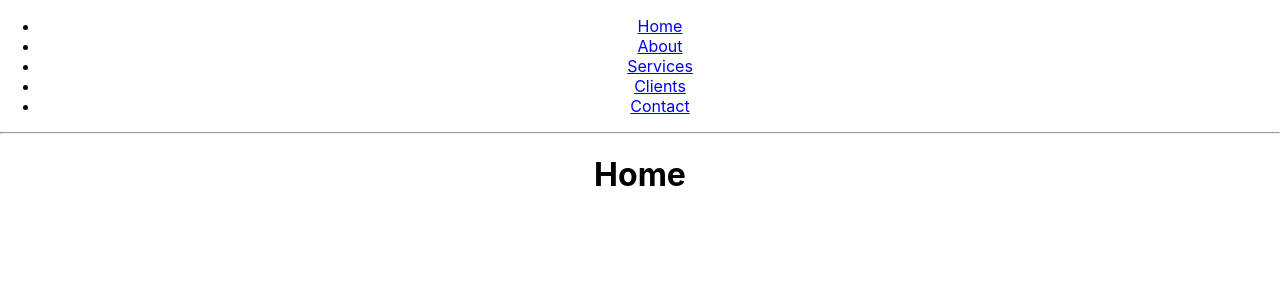
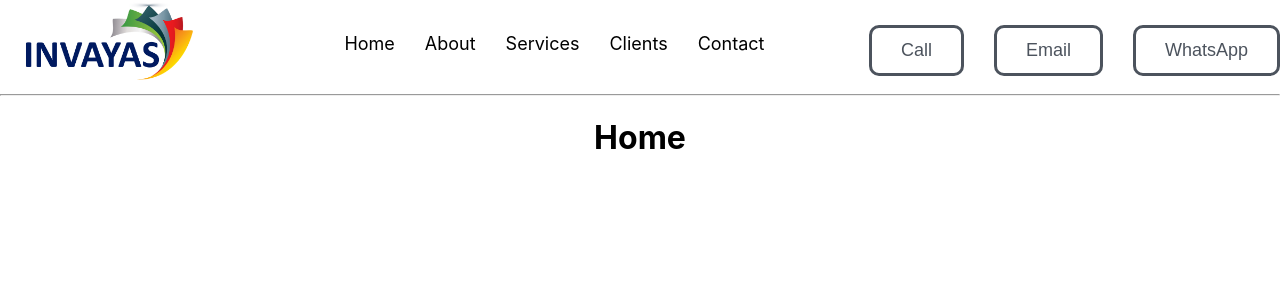
Before and after one commit to swapk123/invayas-main, a React (Create React App) app in the folder invayasreactproject/: page / in a window 1280 px wide. Shown: the top 300 px of the page. Built offline with nearby package versions, Linux system fonts and the light colour scheme.

Commit message:
navbar section

```diff
--- a/invayasreactproject/src/header/Navbar.js
+++ b/invayasreactproject/src/header/Navbar.js
@@ -1,14 +1,17 @@
 import React from "react";
-import {
-
-
-  Link,
-
-} from "react-router-dom";
+import { Link } from "react-router-dom";
+import logo from "../assets/images/invayasLogo.png";
+import styles from './Navbar.module.css';
 
 const Navbar = () => {
   return (
-    <nav>
+    <nav className={styles.navbarContainer}>
+
+      <div className={styles.logoSection}>
+        <img className={styles.invayasLogo} src={logo} alt=""/>
+      </div>
+
+        <div className={styles.navbarContents}>
       <ul>
         <li>
           <Link to="/">Home</Link>
@@ -26,6 +29,14 @@ const Navbar = () => {
           <Link to="/contact">Contact</Link>
         </li>
       </ul>
+      </div>
+
+      <div className={styles.serviceContactBtn}>
+        <button type="button" className={styles.callBtn}>Call</button>
+        <button type="button" className={styles.emailBtn}>Email</button>
+        <button type="button" className={styles.whatsAppBtn}>WhatsApp</button>
+      </div>
+
     </nav>
   );
 };
--- /dev/null
+++ b/invayasreactproject/src/header/Navbar.module.css
@@ -0,0 +1,64 @@
+.navbarContainer{
+  display: flex;
+  justify-content: space-between;
+  align-items:center;
+}
+.invayasLogo{
+  width: 200px;
+}
+
+.navbarContents ul{
+display: flex;
+gap:30px;
+}
+
+.navbarContents li{
+  list-style: none;
+  font-size: 18px;
+}
+
+
+.navbarContents ul li a {
+  text-decoration: none;
+  color: inherit;
+}
+
+.navbarContents ul li a:hover,
+.navbarContents ul li a:active,
+.navbarContents ul li a:focus {
+  text-decoration: none;
+}
+/*navbar right side button css*/
+
+.serviceContactBtn{
+  display: flex;
+  gap:30px;
+}
+.callBtn{
+  color: #4C535D;
+  font-size: 18px;
+  margin: 15px 0px 0px;
+  padding: 12px 29px;
+  background-color: white;
+  border-radius: 10px;
+  border: 3px solid #4C535D;
+}
+
+.emailBtn{
+  color: #4C535D;
+  font-size: 18px;
+  margin: 15px 0px 0px;
+  padding: 12px 29px;
+  background-color: white;
+  border-radius: 10px;
+  border: 3px solid #4C535D;
+}
+.whatsAppBtn{
+  color: #4C535D;
+  font-size: 18px;
+  margin: 15px 0px 0px;
+  padding: 12px 29px;
+  background-color: white;
+  border-radius: 10px;
+  border: 3px solid #4C535D;
+}
```
Also changed, not shown: invayasreactproject/src/App.js (+5 -5 lines), invayasreactproject/src/assets/images/invayasLogo.png (added), invayasreactproject/src/pages/about/About.js (renamed from invayasreactproject/src/pages/About.js), invayasreactproject/src/pages/clients/Clients.js (renamed from invayasreactproject/src/pages/Clients.js), invayasreactproject/src/pages/contact/Contact.js (renamed from invayasreactproject/src/pages/Contact.js), invayasreactproject/src/pages/home/Home.js (renamed from invayasreactproject/src/pages/Home.js), invayasreactproject/src/pages/services/Services.js (renamed from invayasreactproject/src/pages/Services.js).
